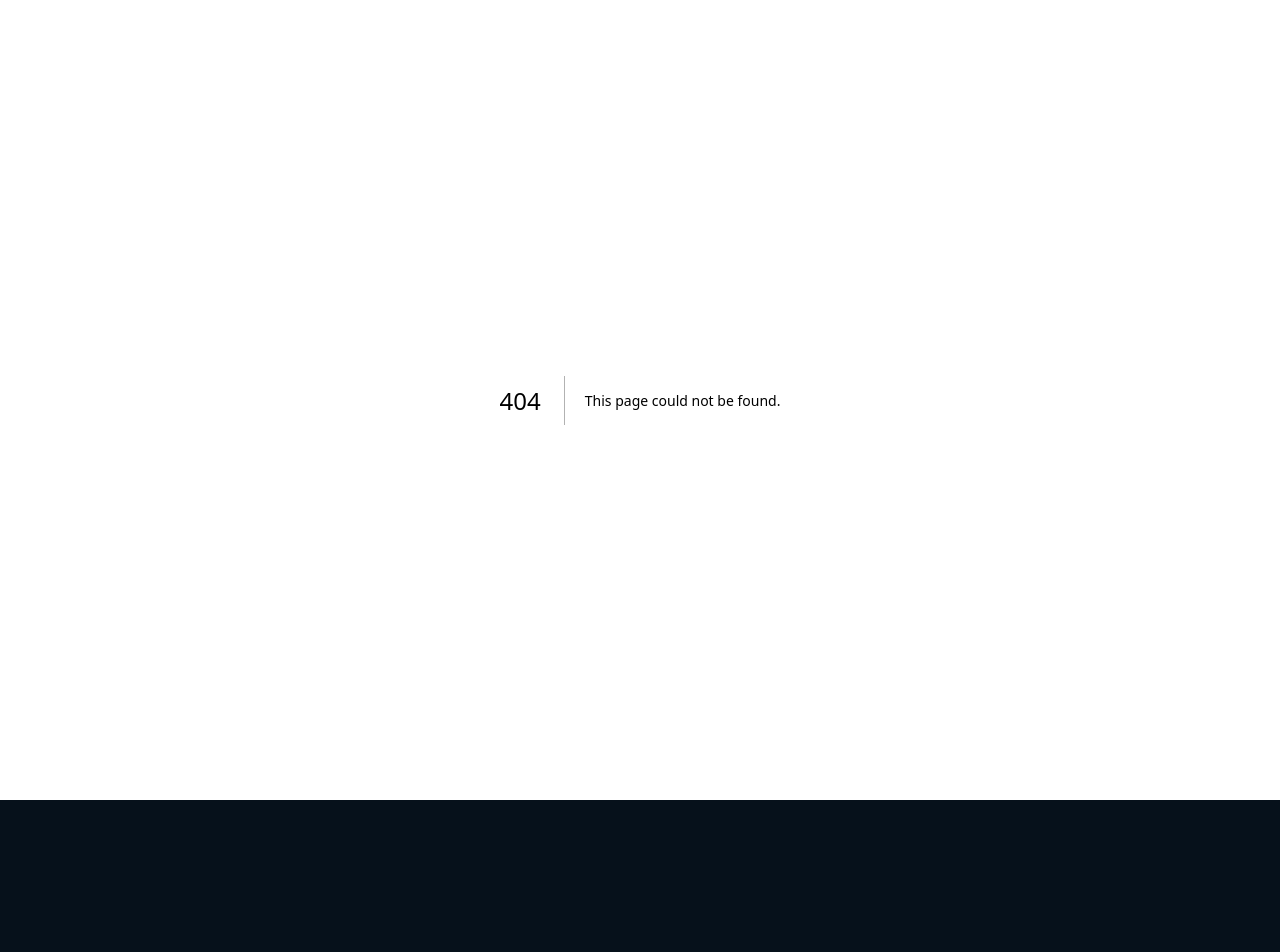
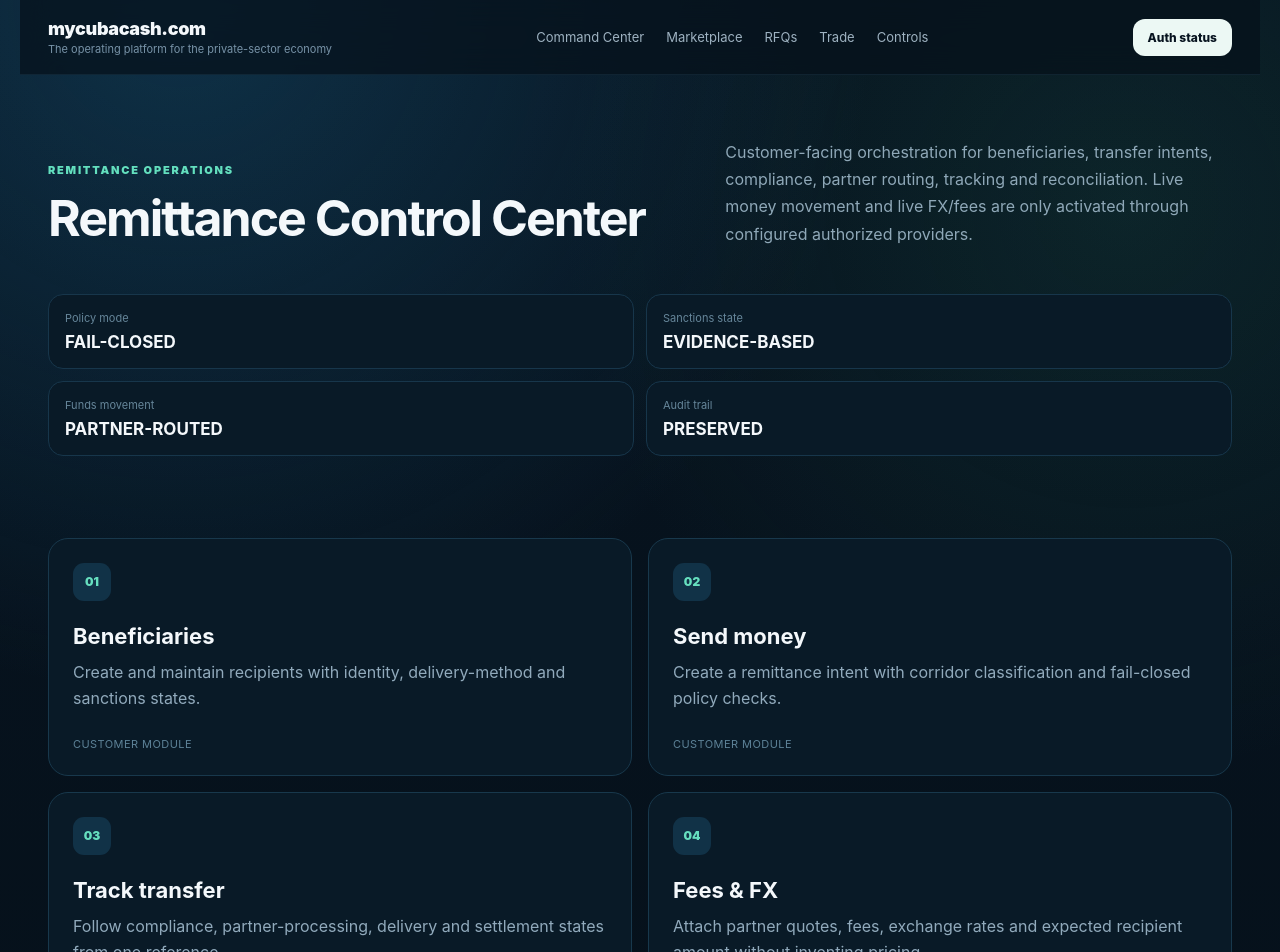
Before and after one commit to SAHJONY/CUBACASH, a Next.js app: page /en/remittances in a window 1280 px wide. Before the commit this address had no page. Shown: the top 952 px of the page. Before the commit the page ends 800 px from the top, so only its background shows below. Built offline with nearby package versions, Linux system fonts and the light colour scheme.

Commit message:
Add customer Remittance Control Center

```diff
--- /dev/null
+++ b/app/[locale]/remittances/page.tsx
@@ -0,0 +1,43 @@
+import { copy, localeOf } from '@/lib/i18n';
+
+const capabilities=[
+  ['Beneficiaries','Create and maintain recipients with identity, delivery-method and sanctions states.'],
+  ['Send money','Create a remittance intent with corridor classification and fail-closed policy checks.'],
+  ['Track transfer','Follow compliance, partner-processing, delivery and settlement states from one reference.'],
+  ['Fees & FX','Attach partner quotes, fees, exchange rates and expected recipient amount without inventing pricing.'],
+  ['Compliance status','See holds, evidence requirements, authorized-review requirements and policy versions.'],
+  ['Reconciliation','Match partner settlement outcomes against expected amounts and preserve supporting evidence.']
+];
+
+export default async function Remittances({params}:{params:Promise<{locale:string}>}){
+  const {locale:raw}=await params;
+  const locale=localeOf(raw);
+  const t=copy[locale];
+  const rtl=locale==='ar';
+  return <main className="shell" dir={rtl?'rtl':'ltr'}>
+    <nav className="nav">
+      <a href={`/${locale}`} className="brandwrap"><div className="brand">mycubacash.com</div><small>{t.tag}</small></a>
+      <div className="navlinks"><a href={`/${locale}/dashboard`}>{t.dashboard}</a><span>{t.market}</span><span>{t.rfq}</span><span>{t.trade}</span><span>{t.compliance}</span></div>
+      <a className="miniCta" href="/api/auth/status">Auth status</a>
+    </nav>
+
+    <section className="section">
+      <div className="sectionHead"><div><span className="eyebrow">REMITTANCE OPERATIONS</span><h2>Remittance Control Center</h2></div><p>Customer-facing orchestration for beneficiaries, transfer intents, compliance, partner routing, tracking and reconciliation. Live money movement and live FX/fees are only activated through configured authorized providers.</p></div>
+      <div className="previewGrid">
+        <div><span>Policy mode</span><strong>FAIL-CLOSED</strong></div>
+        <div><span>Sanctions state</span><strong>EVIDENCE-BASED</strong></div>
+        <div><span>Funds movement</span><strong>PARTNER-ROUTED</strong></div>
+        <div><span>Audit trail</span><strong>PRESERVED</strong></div>
+      </div>
+    </section>
+
+    <section className="section" style={{paddingTop:0}}>
+      <div className="featureGrid">
+        {capabilities.map((c,i)=><article className="feature" key={c[0]}><div className="icon">{String(i+1).padStart(2,'0')}</div><h3>{c[0]}</h3><p>{c[1]}</p><div className="featureMeta">CUSTOMER MODULE</div></article>)}
+      </div>
+    </section>
+
+    <section className="policyBlock"><div><span className="eyebrow">TRANSFER PRINCIPLE</span><h2>Verify before routing</h2></div><p>Every remittance starts as an intent. The platform classifies the corridor, checks identity and sanctions state, identifies missing evidence, and only marks a transfer ready for a payment partner when the configured controls are satisfied.</p></section>
+    <footer className="footer"><strong>mycubacash.com</strong><span>Remittance Control Center</span><span>v0.3</span></footer>
+  </main>;
+}
```
